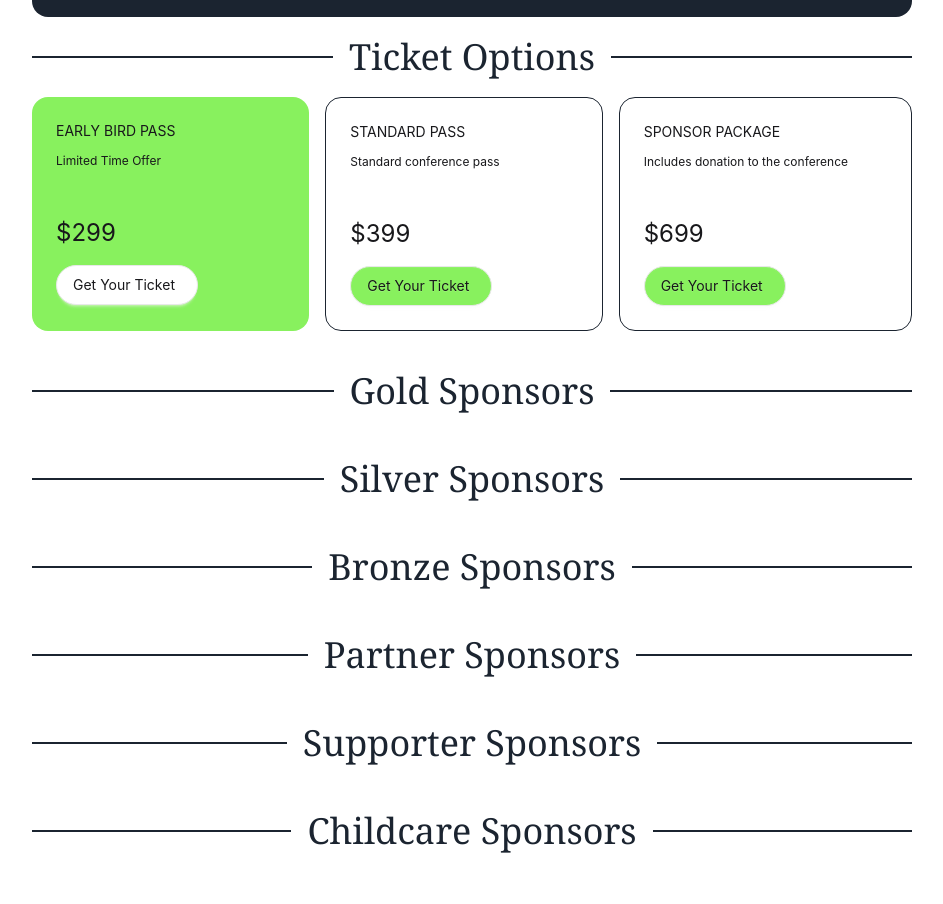
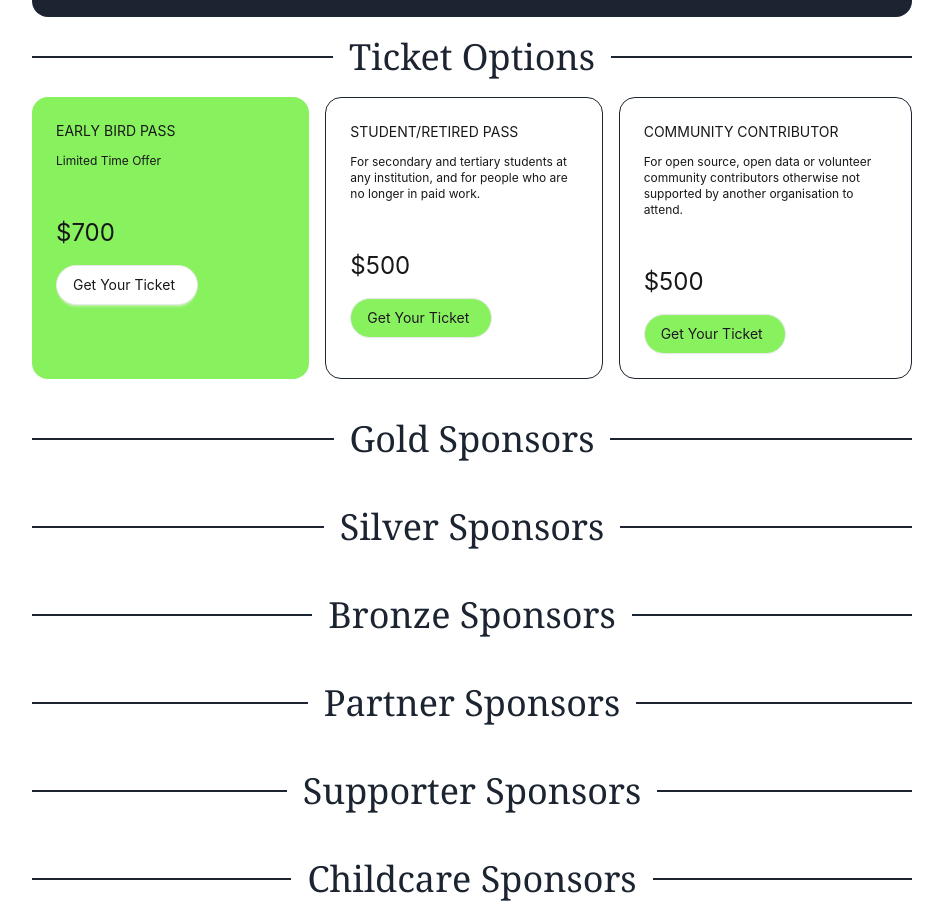
Before and after one commit to osgeo-oceania/foss4g-2025, a SvelteKit app: page / in a window 1280 px wide. Shown: the part 2578-3482 px from the top of the page, without its empty margins (168-1111 px from the left). Built offline with nearby package versions, Linux system fonts and the light colour scheme; what @iconify/tailwind4 would draw is missing.

Commit message:
Update TicketOptions.svelte

```diff
--- a/src/components/TicketOptions.svelte
+++ b/src/components/TicketOptions.svelte
@@ -5,21 +5,21 @@
     {
       title: 'Early Bird Pass',
       description: 'Limited Time Offer',
-      price: '$299',
+      price: '$700',
       cardClass: 'bg-success',
       buttonClass: 'bg-white'
     },
     {
-      title: 'Standard Pass',
-      description: 'Standard conference pass',
-      price: '$399',
+      title: 'Student/Retired Pass',
+      description: 'For secondary and tertiary students at any institution, and for people who are no longer in paid work.',
+      price: '$500',
       cardClass: 'bg-white border-1 border-primary',
       buttonClass: 'bg-success'
     },
     {
-      title: 'Sponsor Package',
-      description: 'Includes donation to the conference',
-      price: '$699',
+      title: 'Community Contributor',
+      description: 'For open source, open data or volunteer community contributors otherwise not supported by another organisation to attend.',
+      price: '$500',
       cardClass: 'bg-white border-1 border-primary',
       buttonClass: 'bg-success'
     }
```
